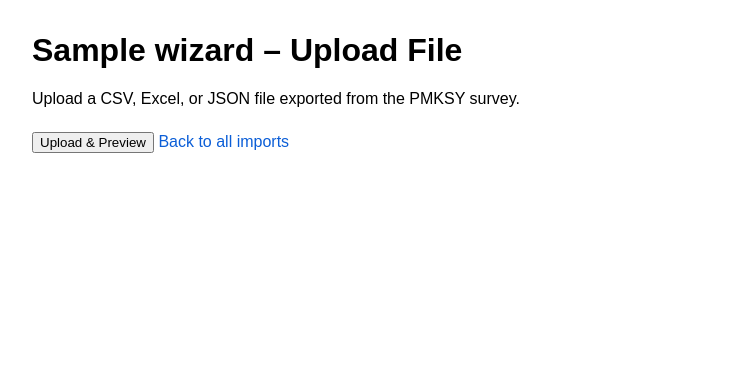
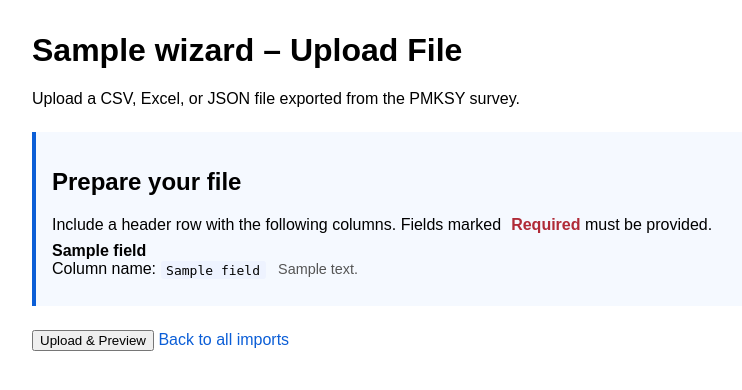
Before and after one commit to anantrajj7-sketch/PMKSY, a Django app: template pmksy/templates/pmksy/import_wizard_upload.html in a window 1280 px wide. Shown: the top 390 px of the page, without its empty margins (0-742 px from the left). Run offline with Django 5.2, Linux system fonts and the light colour scheme; the template is opened without the code that fills it: most values are stand-ins (such as "Sample title", 1, 10 or a date in 2020).

Commit message:
Add upload field guidance to import wizard

```diff
--- a/pmksy/templates/pmksy/import_wizard_upload.html
+++ b/pmksy/templates/pmksy/import_wizard_upload.html
@@ -10,6 +10,15 @@
         a { color: #0b5ed7; text-decoration: none; }
         a:hover { text-decoration: underline; }
         .messages { color: #c00; }
+        .field-guidance { margin-top: 1.5rem; padding: 1rem; background: #f5f9ff; border-left: 4px solid #0b5ed7; }
+        .field-guidance p { margin: 0 0 0.5rem; }
+        .field-list { list-style: none; padding: 0; margin: 0; }
+        .field-list li { margin-bottom: 0.75rem; }
+        .field-title { font-weight: 600; display: block; }
+        .field-column { display: inline-block; margin-right: 0.5rem; }
+        code { background: #eef3ff; padding: 0.1rem 0.35rem; border-radius: 3px; }
+        .required-badge { color: #b02a37; font-weight: 600; margin-left: 0.35rem; }
+        .field-note { margin-top: 0.25rem; font-size: 0.9rem; color: #555; }
     </style>
 </head>
 <body>
@@ -24,6 +33,27 @@
         </ul>
     {% endif %}
 
+    {% if expected_fields %}
+        <section class="field-guidance">
+            <h2>Prepare your file</h2>
+            <p>Include a header row with the following columns. Fields marked <span class="required-badge">Required</span> must be provided.</p>
+            <ul class="field-list">
+                {% for field in expected_fields %}
+                    <li>
+                        <span class="field-title">{{ field.label }}</span>
+                        <span class="field-column">Column name: <code>{{ field.name }}</code></span>
+                        {% if field.required %}
+                            <span class="required-badge">Required</span>
+                        {% endif %}
+                        {% if field.help_text %}
+                            <span class="field-note">{{ field.help_text }}</span>
+                        {% endif %}
+                    </li>
+                {% endfor %}
+            </ul>
+        </section>
+    {% endif %}
+
     <form method="post" enctype="multipart/form-data">
         {% csrf_token %}
         {{ form.as_p }}
```
Also changed, not shown: pmksy/tests/test_views.py (+10 -0 lines), pmksy/views.py (+40 -1 lines).
